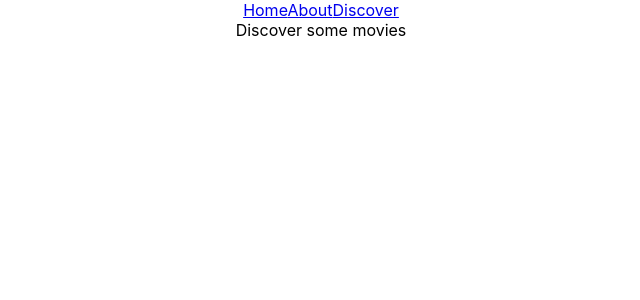
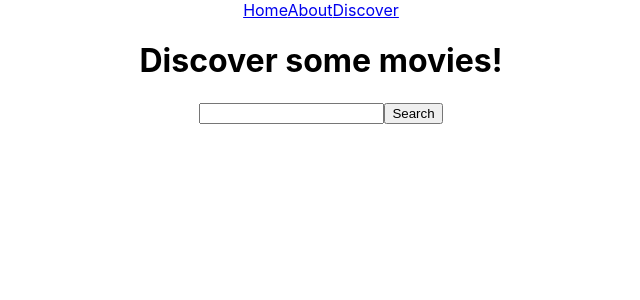
Before and after one commit to VanessaAla/discover-movies-app, a React (Create React App) app: page /discover in a window 1280 px wide. Shown: the top 300 px of the page, without its empty margins (319-959 px from the left). Built offline with nearby package versions, Linux system fonts and the light colour scheme.

Commit message:
created input field and added a button

```diff
--- a/src/pages/DiscoverMoviesPage/index.js
+++ b/src/pages/DiscoverMoviesPage/index.js
@@ -1,5 +1,22 @@
-import React from "react";
+import React, { useState } from "react";
 
 export default function DiscoverMoviesPage() {
-  return <div>Discover some movies</div>;
+  const [searchText, set_searchText] = useState("");
+
+  const search = () => {
+    console.log("TODO search movies for:", searchText);
+  };
+
+  return (
+    <div>
+      <h1>Discover some movies!</h1>
+      <p>
+        <input
+          value={searchText}
+          onChange={(event) => set_searchText(event.target.value)}
+        />
+        <button onClick={search}>Search</button>
+      </p>
+    </div>
+  );
 }
```
